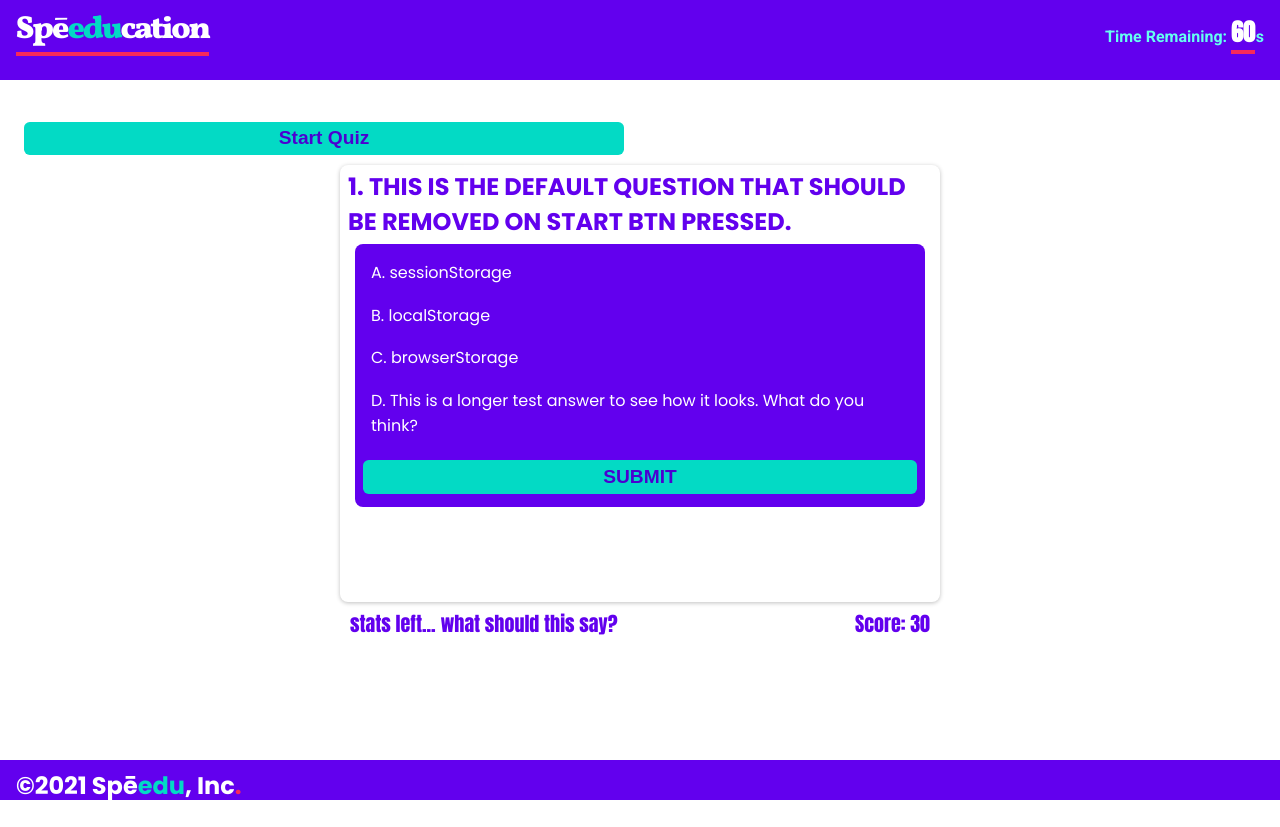
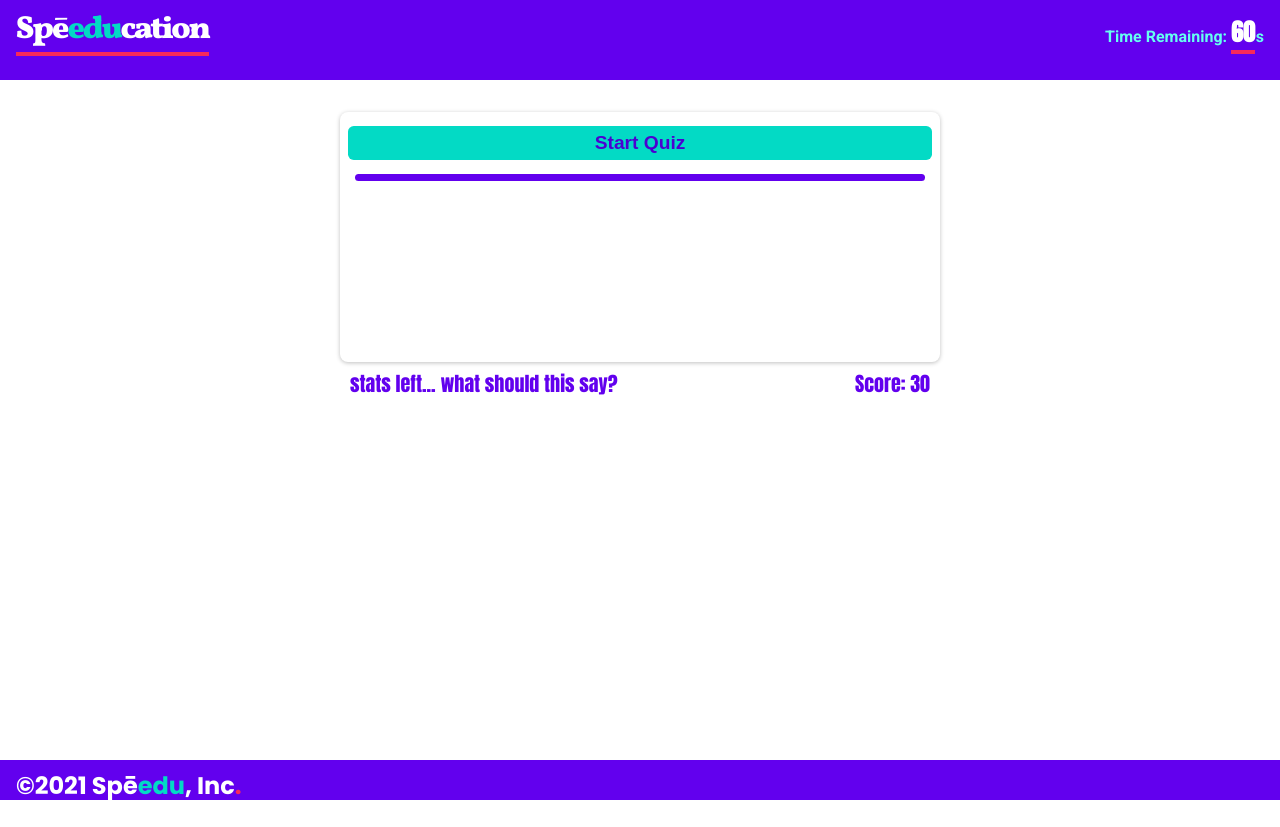
Before and after one commit to scottrohrig/speed-cards, a plain HTML site: page index.html in a window 1280 px wide. Drawn offline with Linux system fonts and the light colour scheme.

Commit message:
card start state

```diff
--- a/index.html
+++ b/index.html
@@ -17,39 +17,14 @@
         </div>
     </header>
     <main>
-        <button type="submit" class="btn" id="start-btn">Start Quiz</button>
         <form class="card" id="question-card">
             <div class="card-header">
-                <h2 class="question">
-                    <span class="card-number">1. </span>THIS IS THE DEFAULT QUESTION THAT SHOULD BE REMOVED ON START BTN PRESSED.
-                </h2>
+                <input type="hidden" name="card-submit" value="something">
+                <button type="submit" class="btn" id="start-btn">Start Quiz</button>
             </div>
             <div class="card-body">
-                <div class="answers">
-                    <div class="answer">
-                        <p class="answer-text"><span class="answer-letter">A. </span>sessionStorage</p>
-                    </div>
-                    <div class="answer">
-                        <p class="answer-text">B. <span class="answer-letter"></span>
-                        localStorage</p>
-                    </div>
-                    <div class="answer">
-                        <p class="answer-text"><span class="answer-letter">C. </span>
-                        browserStorage</p>
-                    </div>
-                    <div class="answer">
-                        <p class="answer-text"><span class="answer-letter">D. </span>
-                        This is a longer test answer to see how it looks. What do you think?</p>
-                    </div>
-                    <button type="submit" class="btn">SUBMIT</button>
-                </div>
             </div>
             <div class="card-footer">
-                <div class="response">
-                    <h2> Correct!</h2>
-                </div>
-                <p class="response-info">localStorage is the name of the window property that allows us to access and store data across browser sessions.</p>
-
             </div>
         </form>
         <div class="stats-wrapper">
```
